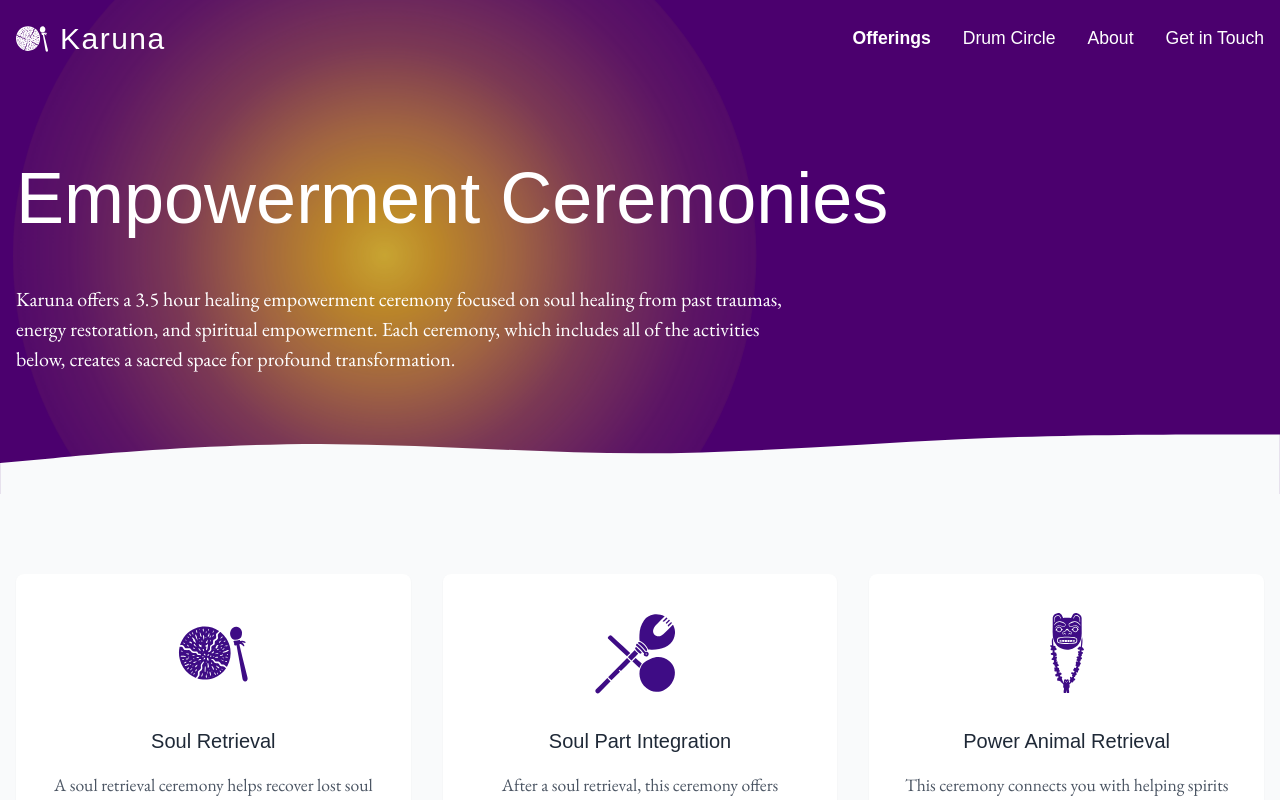
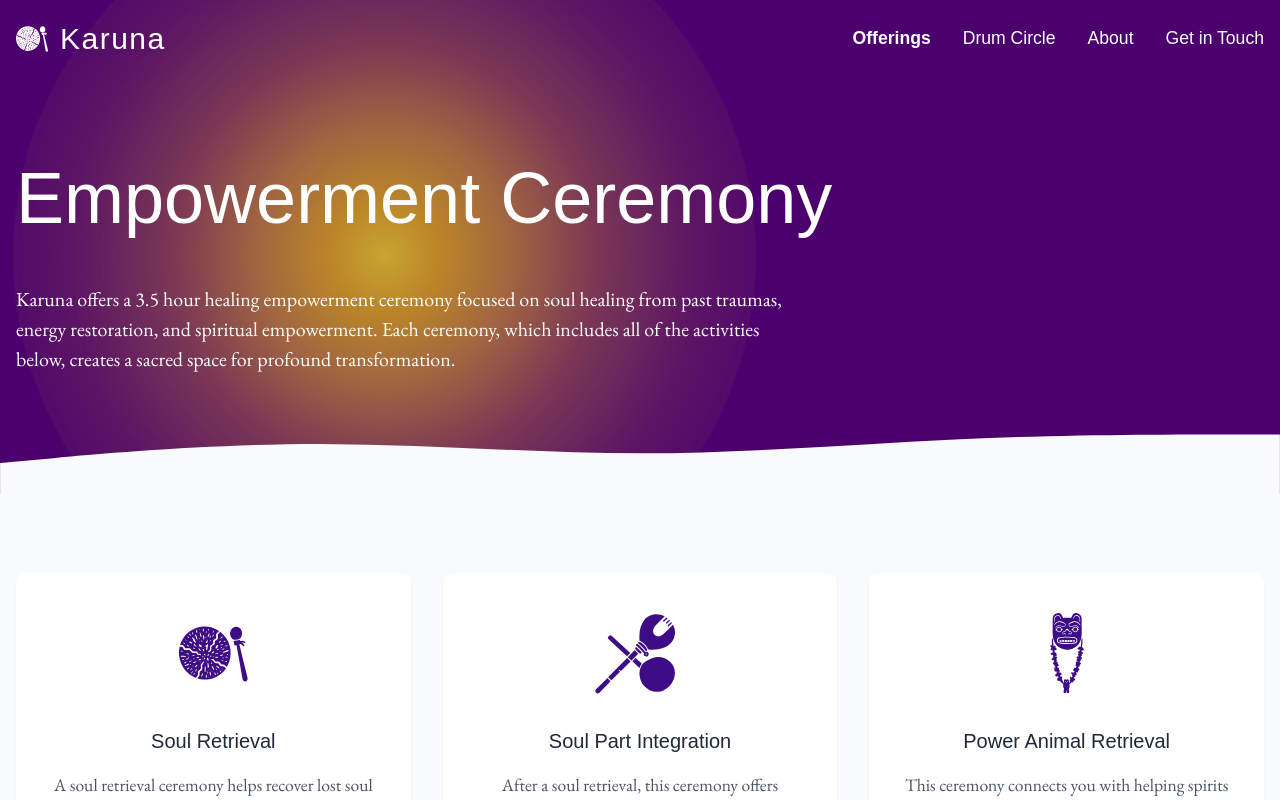
Before and after one commit to mevans2120/karunagatton, a Next.js app: page /offerings in a window 1280 px wide. Shown: the top 800 px of the page. Built offline with nearby package versions, Linux system fonts and the light colour scheme; a web font is replaced by a local one.

Commit message:
tweaked the offerings copy

```diff
--- a/src/app/offerings/page.tsx
+++ b/src/app/offerings/page.tsx
@@ -124,7 +124,7 @@ export default function Offerings() {
           <div className="sun-spot sun-spot-offerings z-10"></div>
           {/* Hero Content: Empowerment Ceremonies header and paragraph */}
           <div className="container mx-auto px-4 relative z-20 text-left py-24 pt-36">
-            <h1 className="text-5xl md:text-7xl font-light mb-8 font-heading">Empowerment Ceremonies</h1>
+            <h1 className="text-5xl md:text-7xl font-light mb-8 font-heading">Empowerment Ceremony</h1>
             <p className="text-xl max-w-3xl mb-6">
               Karuna offers a 3.5 hour healing empowerment ceremony focused on soul healing from past traumas, energy restoration, and spiritual empowerment. Each ceremony, which includes all of the activities below, creates a sacred space for profound transformation.
             </p>
```
